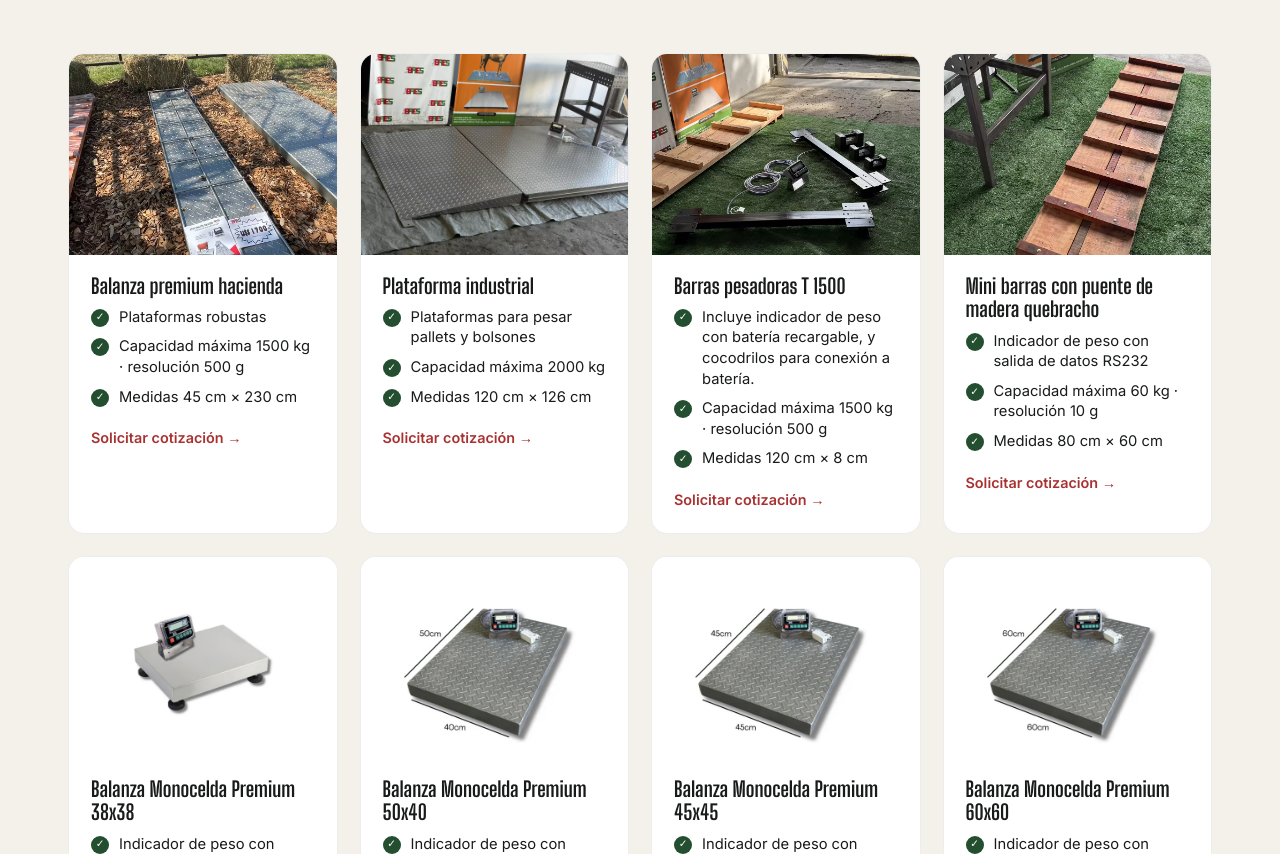
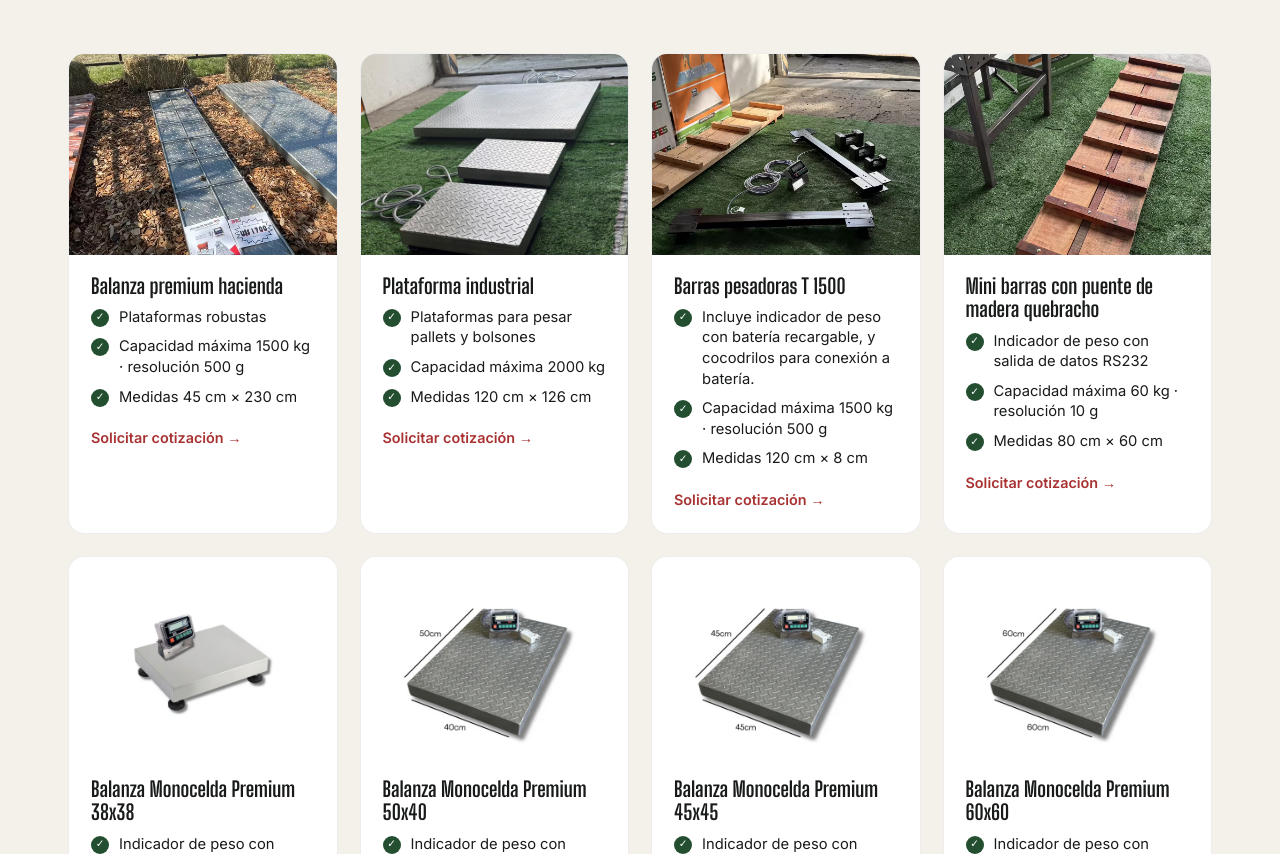
Before and after one commit to braianchavez/balanzas-baes, a plain HTML site: page index.html in a window 1280 px wide. Shown: the part 1855-2709 px from the top of the page. Drawn offline with nearby package versions, Linux system fonts and the light colour scheme.

Commit message:
Descripción de los cambios

```diff
--- a/index.html
+++ b/index.html
@@ -218,7 +218,7 @@
         </article>
 
         <article class="product-card reveal">
-          <div class="product-media"><img src="assets/catalog/balanza-piso-industrial.avif" alt="Balanza electrónica"></div>
+          <div class="product-media"><img src="assets/catalog/balanza-piso-industrial.jpg" alt="Balanza electrónica"></div>
           <div class="product-body">
             <h3>Plataforma industrial</h3>
             <ul class="product-specs">
```
Also changed, not shown: assets/catalog/balanza-piso-industrial.avif (deleted), assets/catalog/balanza-piso-industrial.jpg (added).
